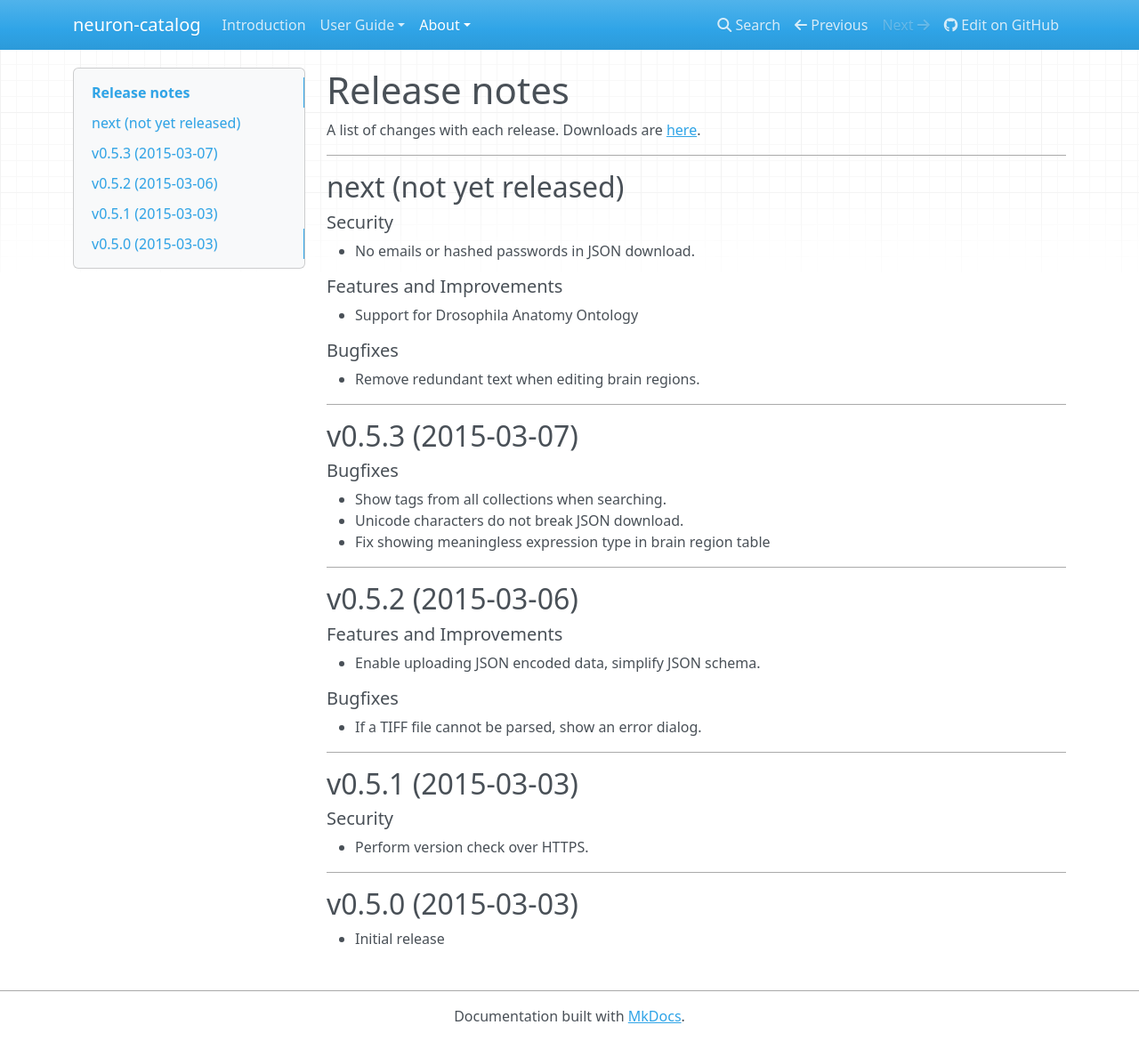
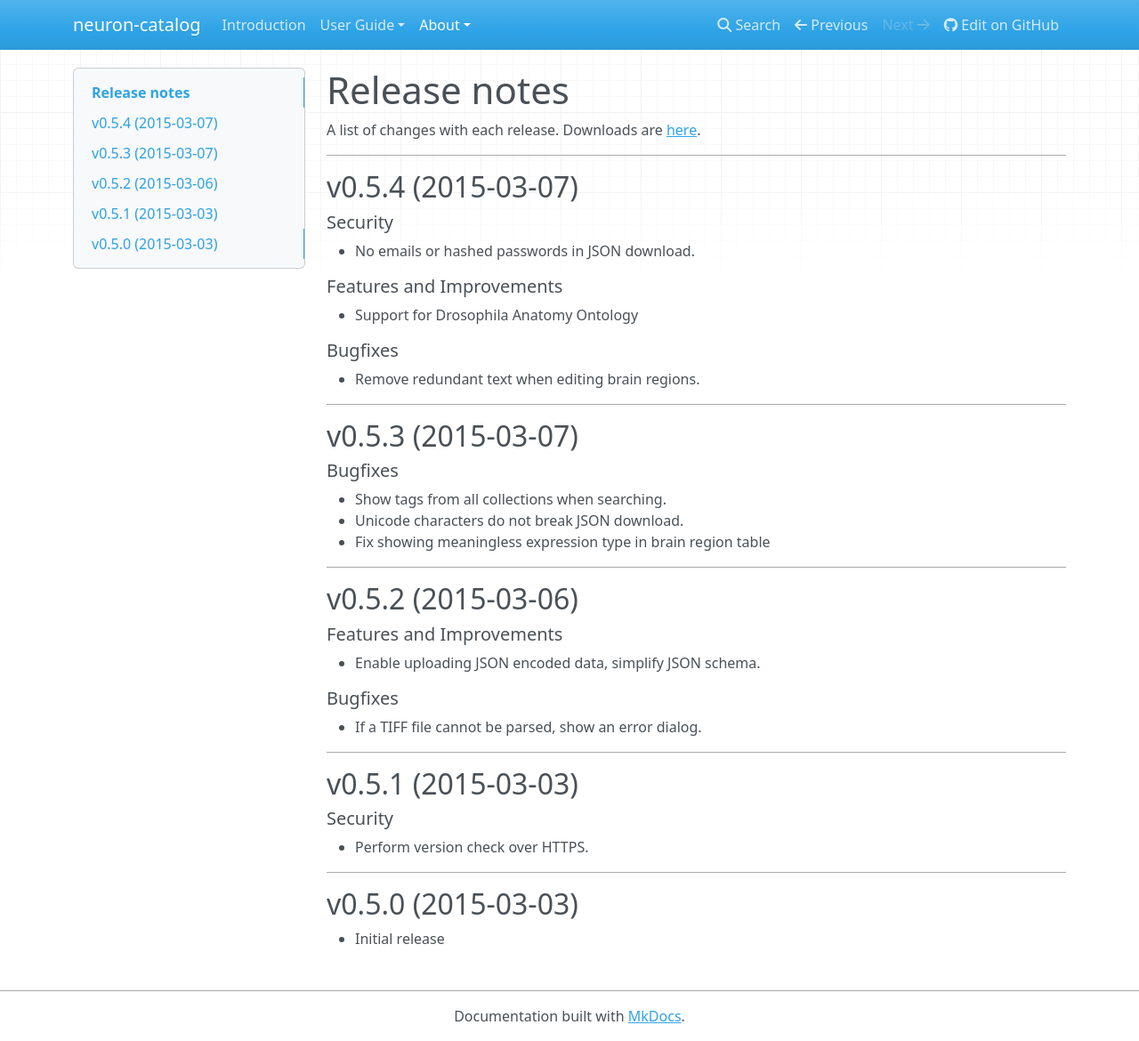
Before and after one commit to strawlab/neuron-catalog, an MkDocs documentation site: the page built from docs/release-notes.md, in a window 1280 px wide and 1170 px high. Shown: the whole window at 89% size. Built offline with MkDocs 1.6.1, drawn with Linux system fonts in a browser that asks for light colours; nearby versions of some CDN libraries; old or Windows-style settings are respelled for this version of MkDocs.

Commit message:
bump version for release

```diff
--- a/docs/release-notes.md
+++ b/docs/release-notes.md
@@ -5,7 +5,7 @@ A list of changes with each release. Downloads are
 
 ---
 
-## next (not yet released)
+## v0.5.4 (2015-03-07)
 
 ##### Security
 
```
Also changed, not shown: 1 other file.
